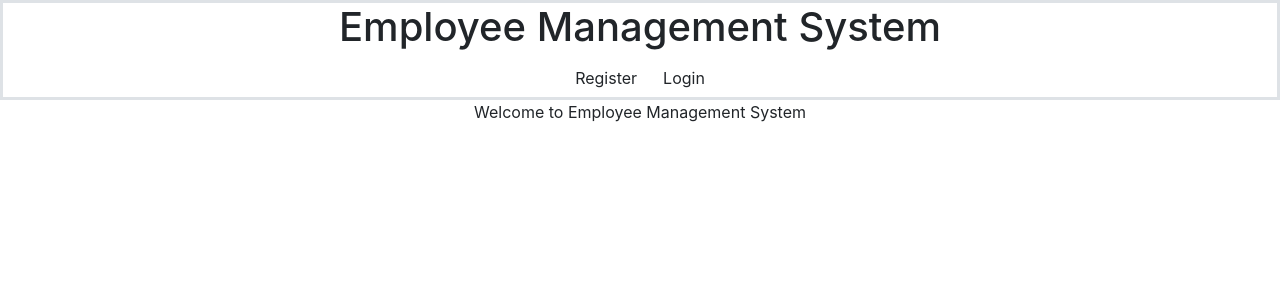
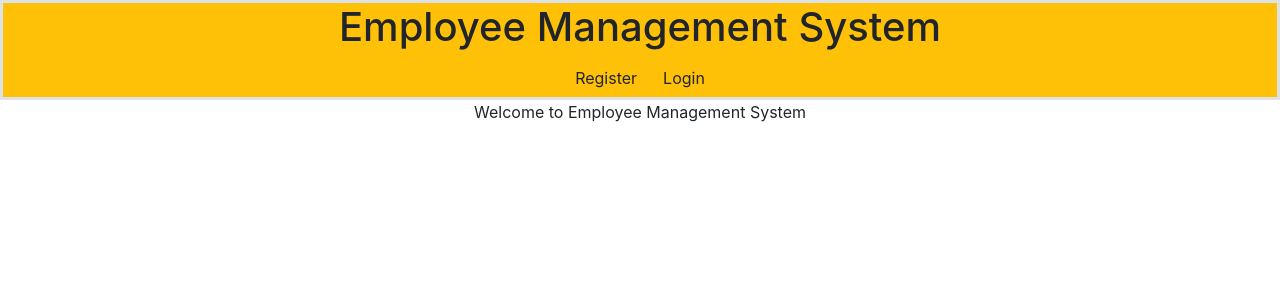
Before and after one commit to minjaash/employee-management-system, a React (Create React App) app in the folder employee-management-system/: page / in a window 1280 px wide. Shown: the top 300 px of the page. Built offline with nearby package versions, Linux system fonts and the light colour scheme; no server answers; the HTML template or start-up script is replaced by a standard one.

Commit message:
Update App.js

```diff
--- a/employee-management-system/src/App.js
+++ b/employee-management-system/src/App.js
@@ -18,7 +18,7 @@ function App() {
   return (
     <Router>
     <div className="App">
-     <div className='border border-3'>
+     <div className='border border-3 bg-warning'>
       <h1>Employee Management System</h1>
        <Link to="/register"><button className='btn btn primary' >Register</button></Link>
       <Link to="/login"><button className='btn btn success mxs-3' >Login</button></Link>
```
